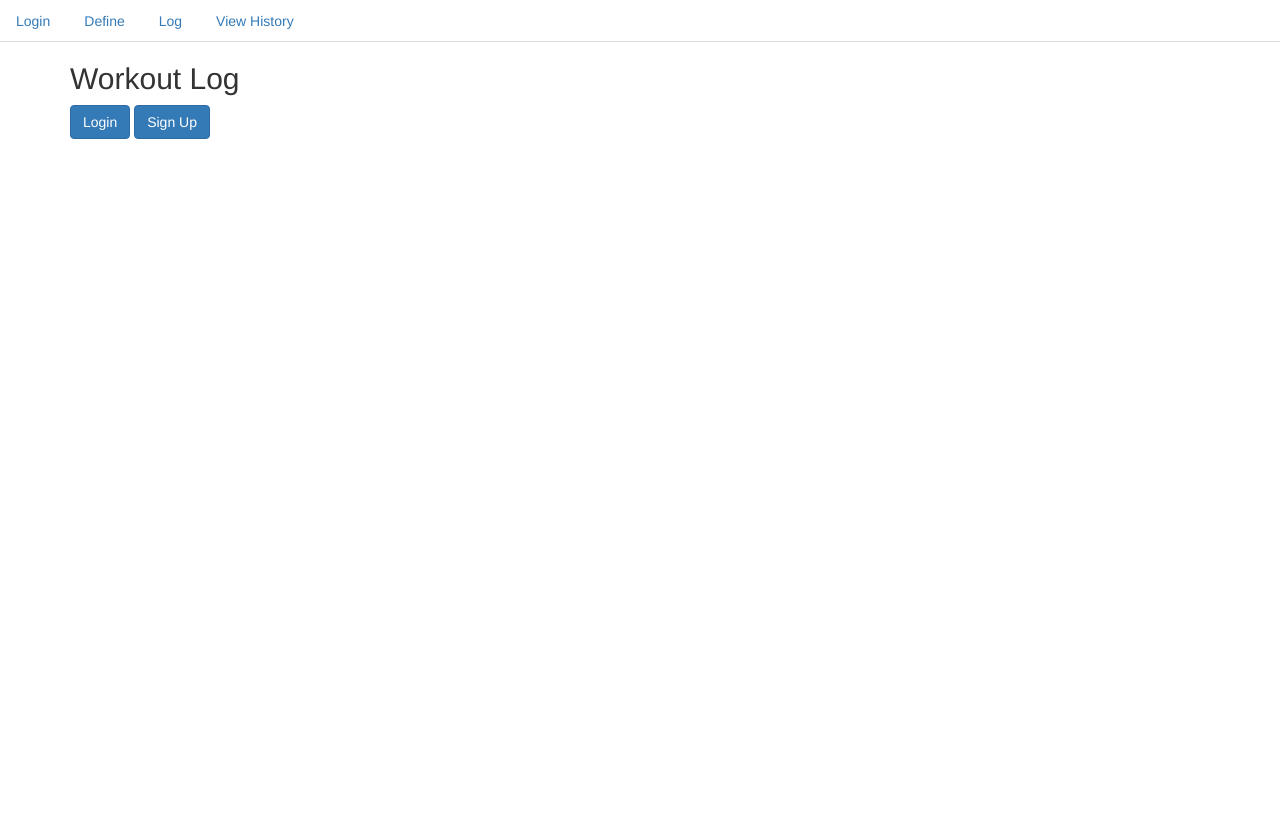
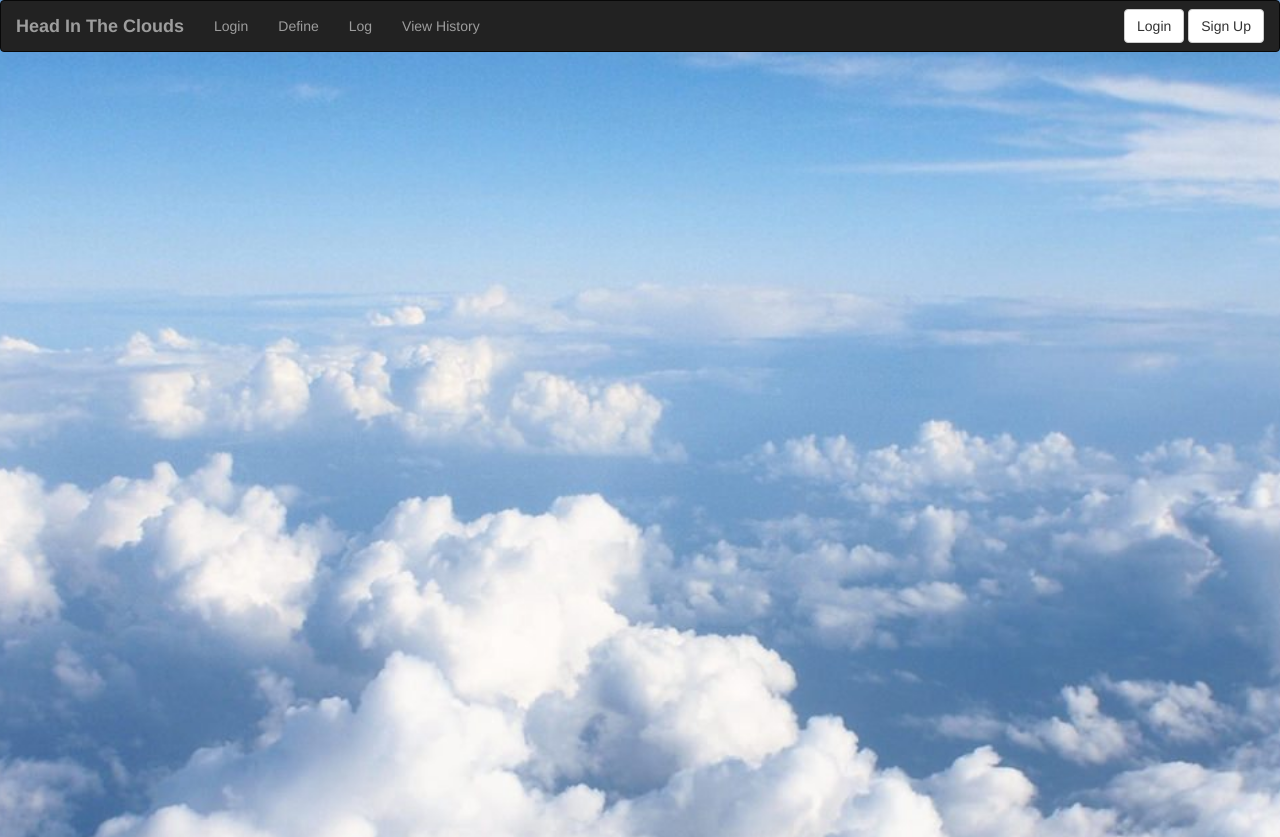
Before and after one commit to ajdavis16/WorkoutLogWeb, a website: page index.html in a window 1280 px wide. Shown: the top 837 px of the page. Before the commit the page ends 800 px from the top, so only its background shows below. Drawn offline with nearby package versions, Linux system fonts and the light colour scheme.

Commit message:
updated before push

```diff
--- a/index.css
+++ b/index.css
@@ -1,9 +1,23 @@
-#background{
-	height:600px;
-	width: 300px;
-	background-size:100%;
+body{
+ 	position: relative;
+ 	height:700px;
+	background-size:200%;
 	background-image: url("./Skydive_Background.jpg");
-	/*background-position: center;*/
+	background-repeat: no-repeat;
+	background-position: center;
 	text-align: center;
-	color:#ffffff;
+	margin: 0;
+	padding: 0%;
+	/*z-index: auto;*/
 }
+
+
+/*header {
+    background: linear-gradient(to right, rgba(135,206,235,0), rgba(0,91,255,0.5));
+
+}*/
+
+.other{
+	float:right;
+	margin-top:8px;
+}
--- a/index.html
+++ b/index.html
@@ -6,8 +6,7 @@
   <meta http-equiv="X-UA-Compatible" content="IE=edge">
   <meta name="viewport" content="width=device-width, initial-scale=1">
   <!-- The above 3 meta tags *must* come first in the head; any other head content must come *after* these tags -->
-  <title>Workout Log</title>
-
+  <title>SPLAT INC.</title>
   <!-- Bootstrap -->
   <link href="/bower_components/bootstrap/dist/css/bootstrap.min.css" rel="stylesheet">
   <link rel="stylesheet" type="text/css" href="index.css">
@@ -17,34 +16,46 @@
       <script src="https://oss.maxcdn.com/html5shiv/3.7.2/html5shiv.min.js"></script>
       <script src="https://oss.maxcdn.com/respond/1.4.2/respond.min.js"></script>
     <![endif]-->
+
 </head>
 
 <body>
 
-  <ul class="nav nav-tabs">
-    <li><a href="#home" id="loginout" class="disabled" data-toggle="tab">Login</a>
+<nav class="navbar navbar-inverse">
+  <div class="container-fluid">
+    <div class="navbar-header">
+      <a class="navbar-brand"><b>Head In The Clouds</b></a>
+    </div>
+
+    <ul class="nav navbar-nav">
+      <li><a href="#home" id="loginout" class="disabled" data-toggle="tab">Login</a></li>
       <!--logout too -->
-    </li>
       <li><a href="#define" class="disabled" data-toggle="tab">Define</a></li>
       <li><a href="#log" class="disabled" data-toggle="tab">Log</a></li>
       <li><a href="#history" class="disabled" data-toggle="tab">View History</a></li>
           <a href="#update-log" data-toggle="tab" class="disabled" type="hidden"></a>
     </ul>
+    <!-- <div id="background">   -->
+    <div class="other">
+        <div class="tab-pane active" id="home">
+          <div id="forLogin">
+            <!-- have the class build the modals for these http://getbootstrap.com/javascript/#modals -->
+            <button data-toggle="modal" data-target="#login-modal" class="btn btn-default">Login</button>
+            <button data-toggle="modal" data-target="#signup-modal" class="btn btn-default">Sign Up</button>
+          </div>
+        <div id="forLogout" style="display:none;">
+          <button class="btn btn-default">Logout</button>
+    </div>
+  </div>
+</nav>
 
 
-  <div class="container">
-    <div class="tab-content">
-      <div class="tab-pane active" id="home">
-        <h2>Workout Log</h2>
-        <div id="forLogin">
-          <!-- have the class build the modals for these http://getbootstrap.com/javascript/#modals -->
-          <button data-toggle="modal" data-target="#login-modal" class="btn btn-primary">Login</button>
-          <button data-toggle="modal" data-target="#signup-modal" class="btn btn-primary">Sign Up</button>
-        </div>
-        <div id="forLogout" style="display:none;">
-          <button class="btn btn-primary">Logout</button>
-        </div>
-      </div>
+
+
+
+
+
+
       <!-- DEFINE -->
       <div class="tab-pane fade" id="define">
         <h2>Define</h2>
@@ -87,13 +98,14 @@
         <button id="log-update" class="btn btn-primary">Save</button>
       </div>
 
-
       <div class="tab-pane fade" id="history">
         <h2>History</h2>
         <ul class="list-group" id="history-list">
         </ul>
       </div>
-    </div>
+
+
+
 
  <div class="modal fade" id="login-modal" role="dialog">
    <div class="modal-dialog">
@@ -137,10 +149,7 @@
      </div>
    </div>
  </div>
-
-<footer>
-
-</footer>
+<!-- </div> -->
 
 <!-- jQuery (necessary for Bootstrap's JavaScript plugins) -->
     <script src="./bower_components/jquery/dist/jquery.min.js"></script>
@@ -152,7 +161,6 @@
     <script src="./workouts/log.js"></script> -->
     <!--
     <script src="./dist/bundle.js"></script> -->
-
     <script src = "./dist/bundle.js"></script>
 
 
```
Also changed, not shown: exercise.html (added). Lines whose indentation alone changed are shown as unchanged.
